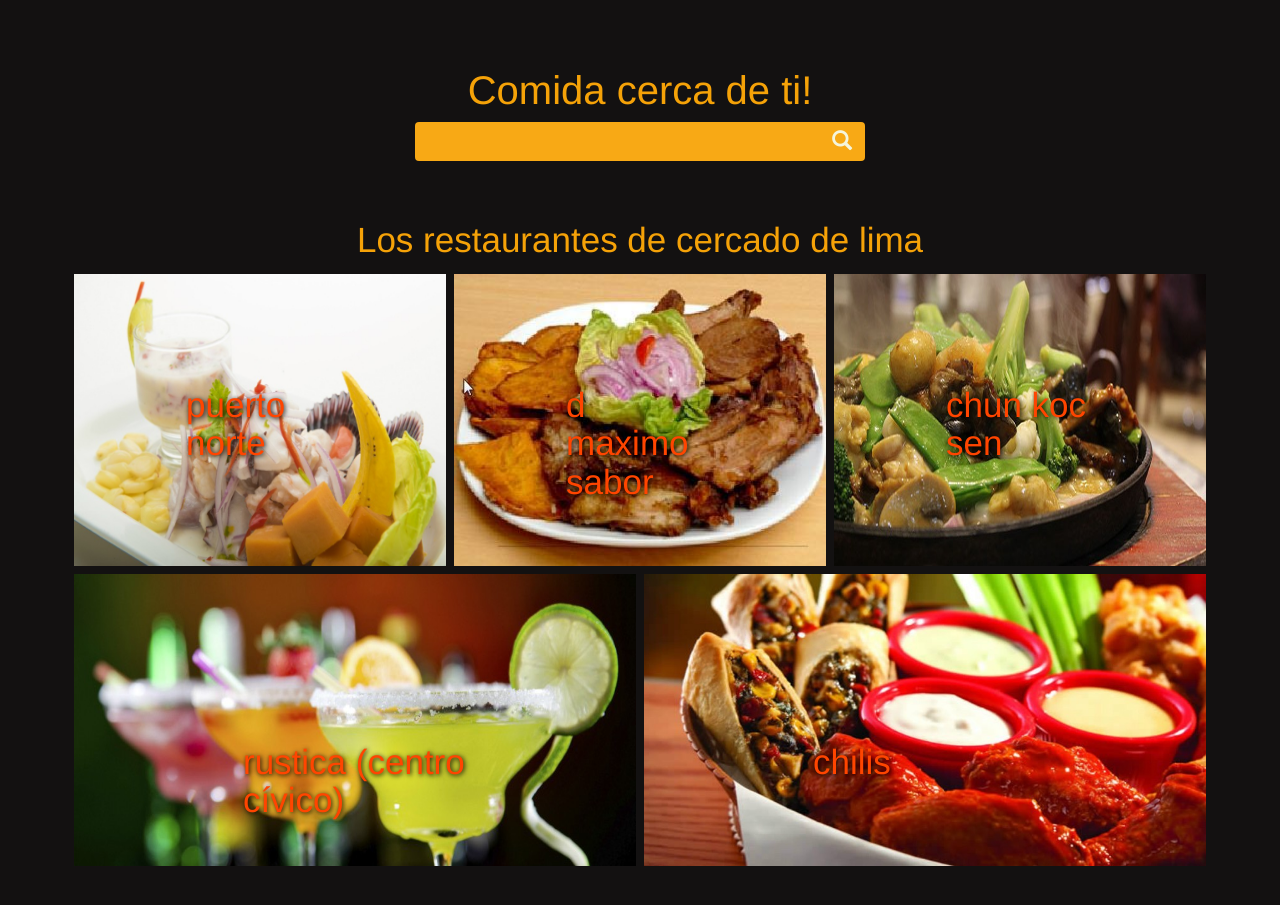
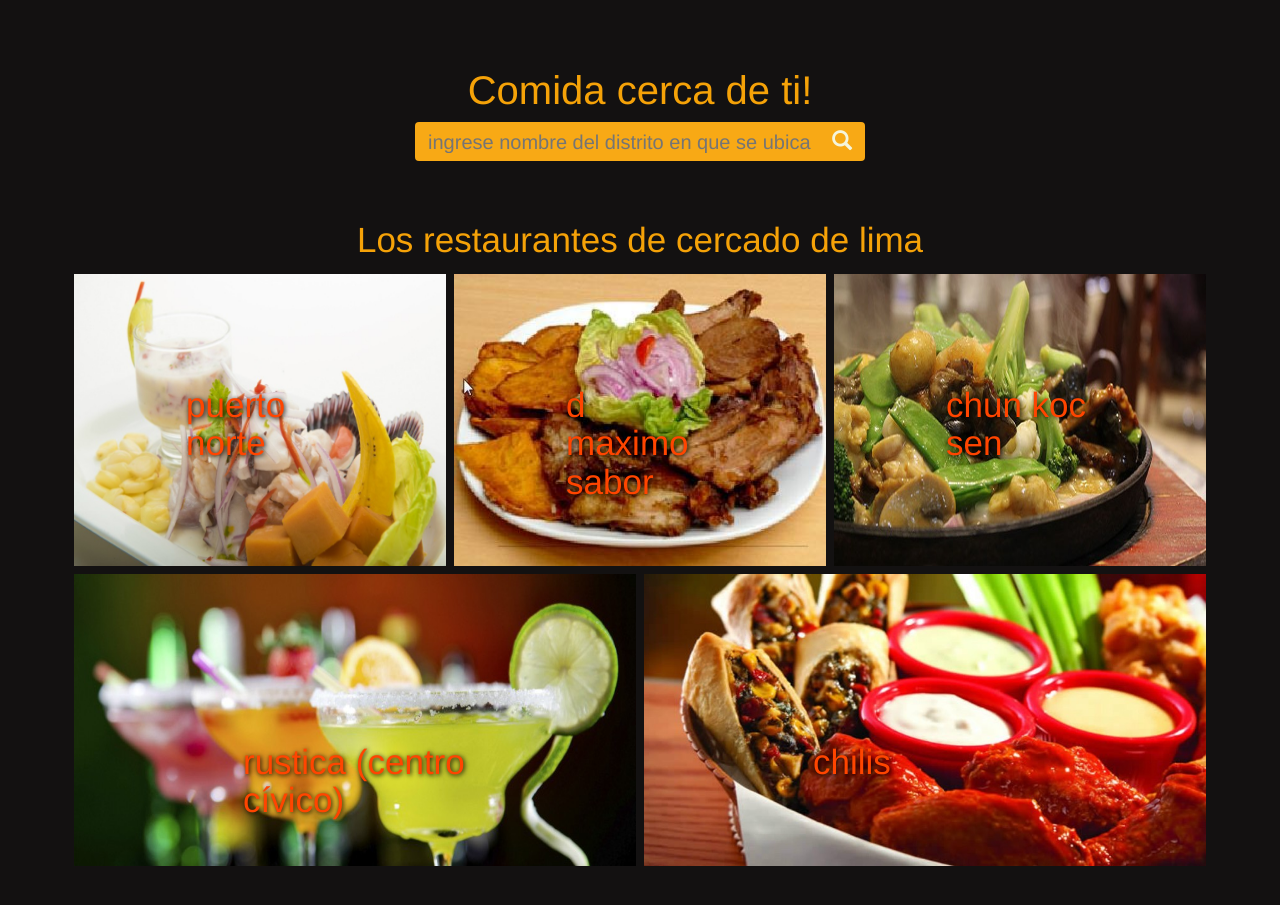
Before and after one commit to aurorex/food-map, a plain HTML site: page views/search.html in a window 1280 px wide. Shown: the part 820-1725 px from the top of the page. Drawn offline with Linux system fonts and the light colour scheme.

Commit message:
modificando readme

```diff
--- a/views/search.html
+++ b/views/search.html
@@ -30,7 +30,7 @@
         <div class="row text-center ">
           <h2 class="subtitle">Comida cerca de ti!</h2>
           <div class="div-input btn">
-            <input class="input" type="text">
+            <input class="input" type="text" placeholder="ingrese nombre del distrito en que se ubica">
             <span class="glyphicon glyphicon-search "></span>
           </div>
         </div>
```
Also changed, not shown: README.md.
